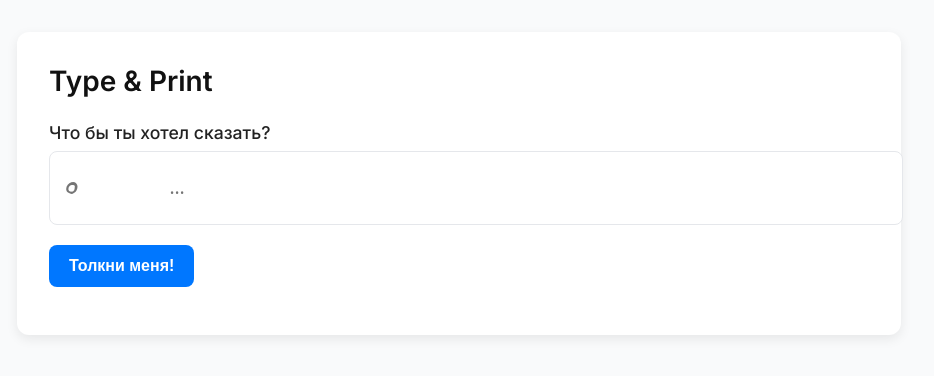
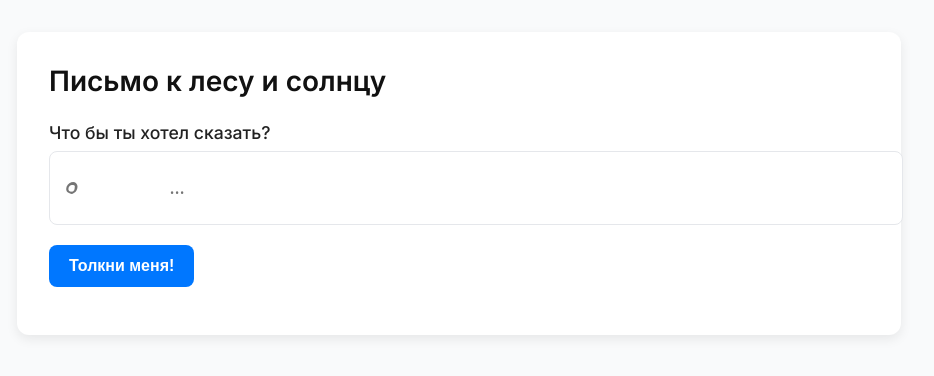
Before and after one commit to joakimhusmo/receipt-site, a website: page web/index.html in a window 1280 px wide. Shown: the whole page, without its empty margins (181-1115 px from the left). Drawn offline with Linux system fonts and the light colour scheme.

Commit message:
add changes to heading in index.html

```diff
--- a/web/index.html
+++ b/web/index.html
@@ -13,7 +13,7 @@
 </head>
 <body>
   <div class="container">
-    <h1>Type & Print</h1>
+    <h1>Письмо к лесу и солнцу</h1>
 
     <label for="msg">Что бы ты хотел сказать?</label>
     <input id="msg" type="text" placeholder="Type here…" />
```
